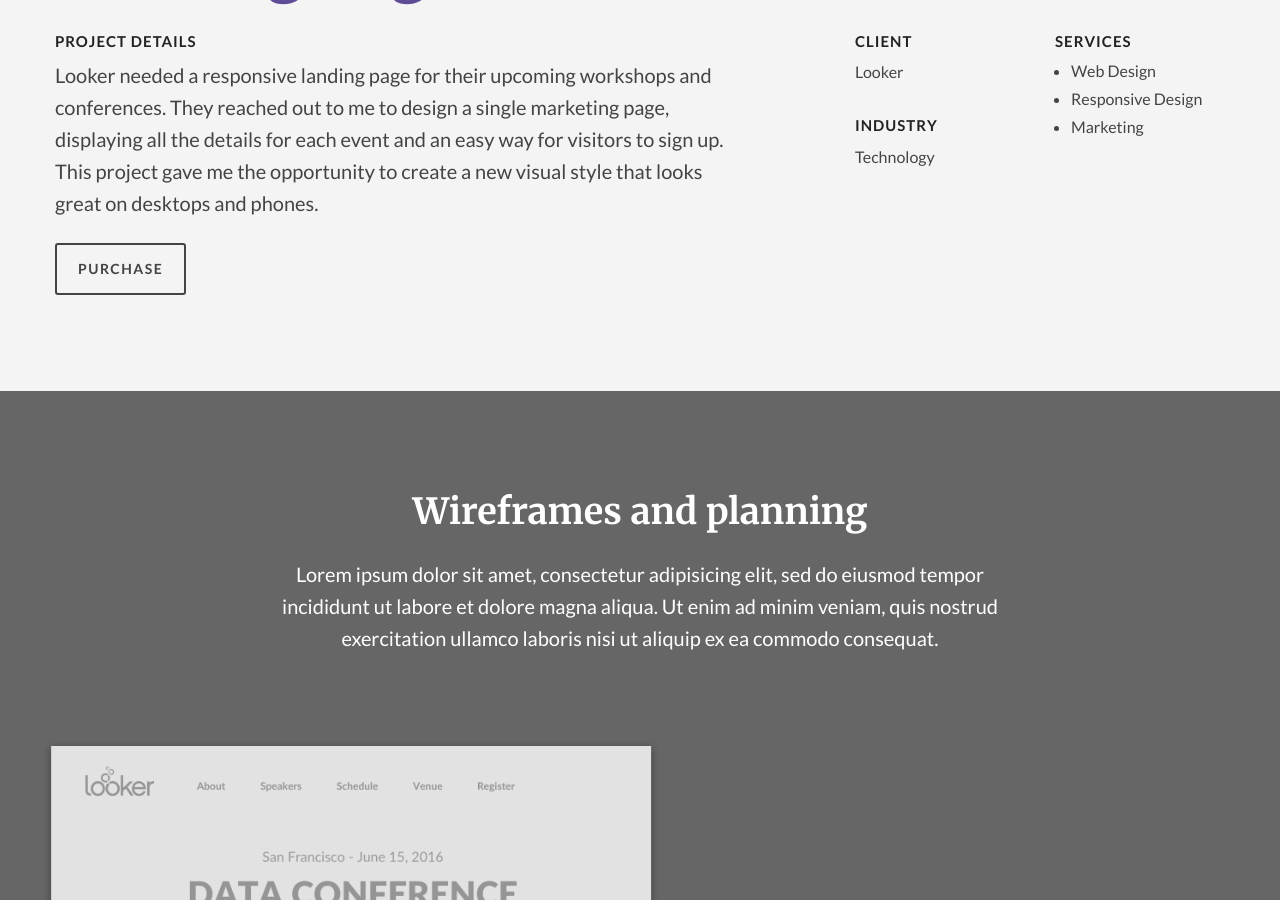
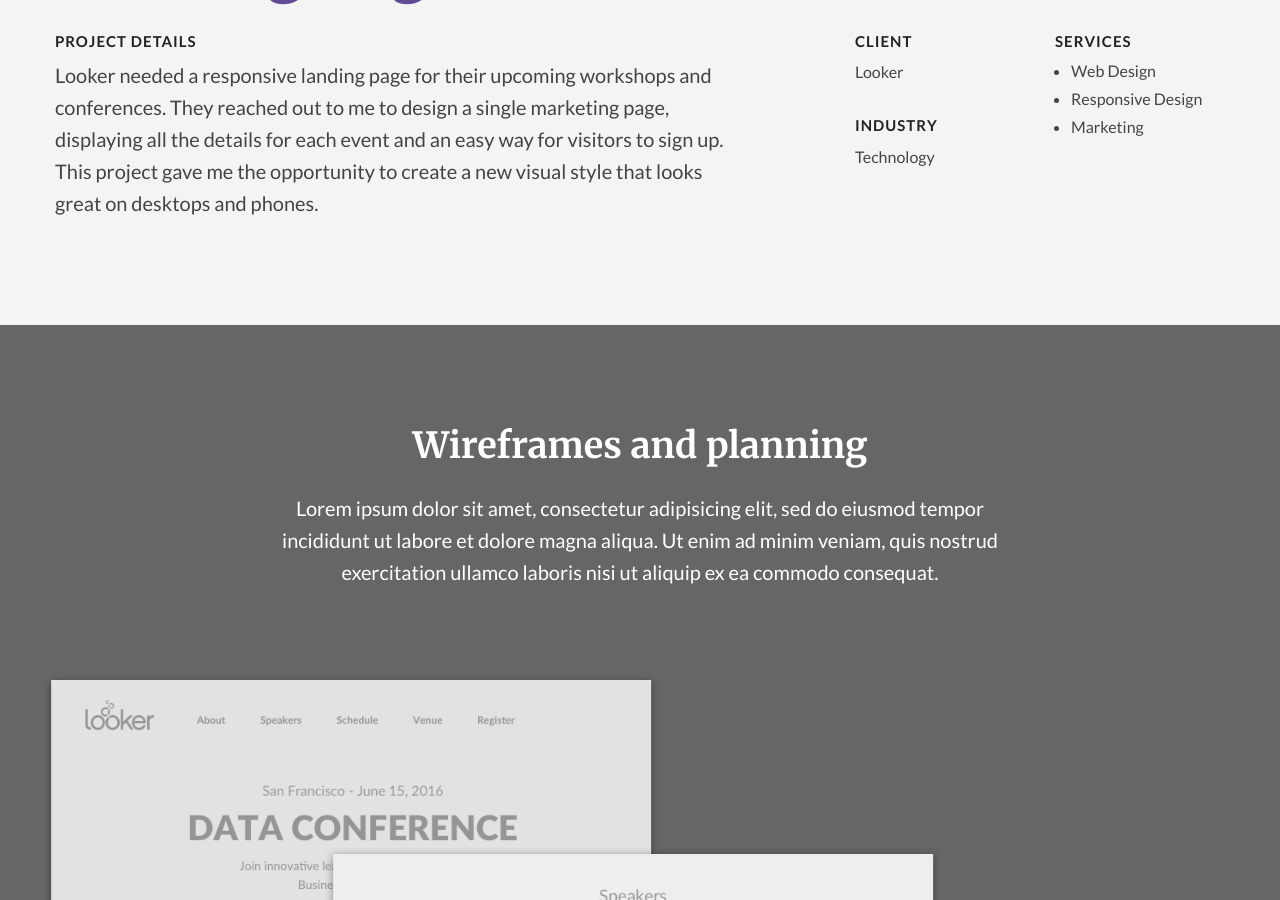
Before and after one commit to btamps/btamps.github.io, a Jekyll site: the page built from _posts/2016-04-10-looker-landing-page.markdown, in a window 1280 px wide and 900 px high, scrolled down 1016 px. Built offline with Jekyll 4.4.1, drawn with Linux system fonts in a browser that asks for light colours; nearby versions of some CDN libraries.

Commit message:
changed button links

```diff
--- a/_posts/2016-04-10-looker-landing-page.markdown
+++ b/_posts/2016-04-10-looker-landing-page.markdown
@@ -12,9 +12,9 @@
 client-website: "https://www.looker.com/"
 industry: "Technology"
 project-details: 'Looker needed a responsive landing page for their upcoming workshops and conferences. They reached out to me to design a single marketing page, displaying all the details for each event and an easy way  for visitors to sign up. This project gave me the opportunity to create a new visual style that looks great on desktops and phones.'
-project-cta-url: "https://www.iconfinder.com/btamps"
-project-cta-text: "Purchase"
+
 ---
+
 <section class="container-fluid content-block wireframes">
   <div class="container">
     <div class="row">
--- a/_posts/2016-04-27-cooper-icons.markdown
+++ b/_posts/2016-04-27-cooper-icons.markdown
@@ -15,6 +15,8 @@
 client: "Personal Project"
 industry: "Icon Design"
 project-details: 'I made a friendly collection of pixel-perfect line icons, containing a two stroke widths style. Designed on a 24px grid, each icon is ready-to-use with mobile and web apps, forms, presentations and infographics.'
+project-cta-url: "https://www.iconfinder.com/btamps"
+project-cta-text: "Purchase"
 ---
 <section class="container-fluid content-block" style="background: #eee;">
   <div class="container">
```
